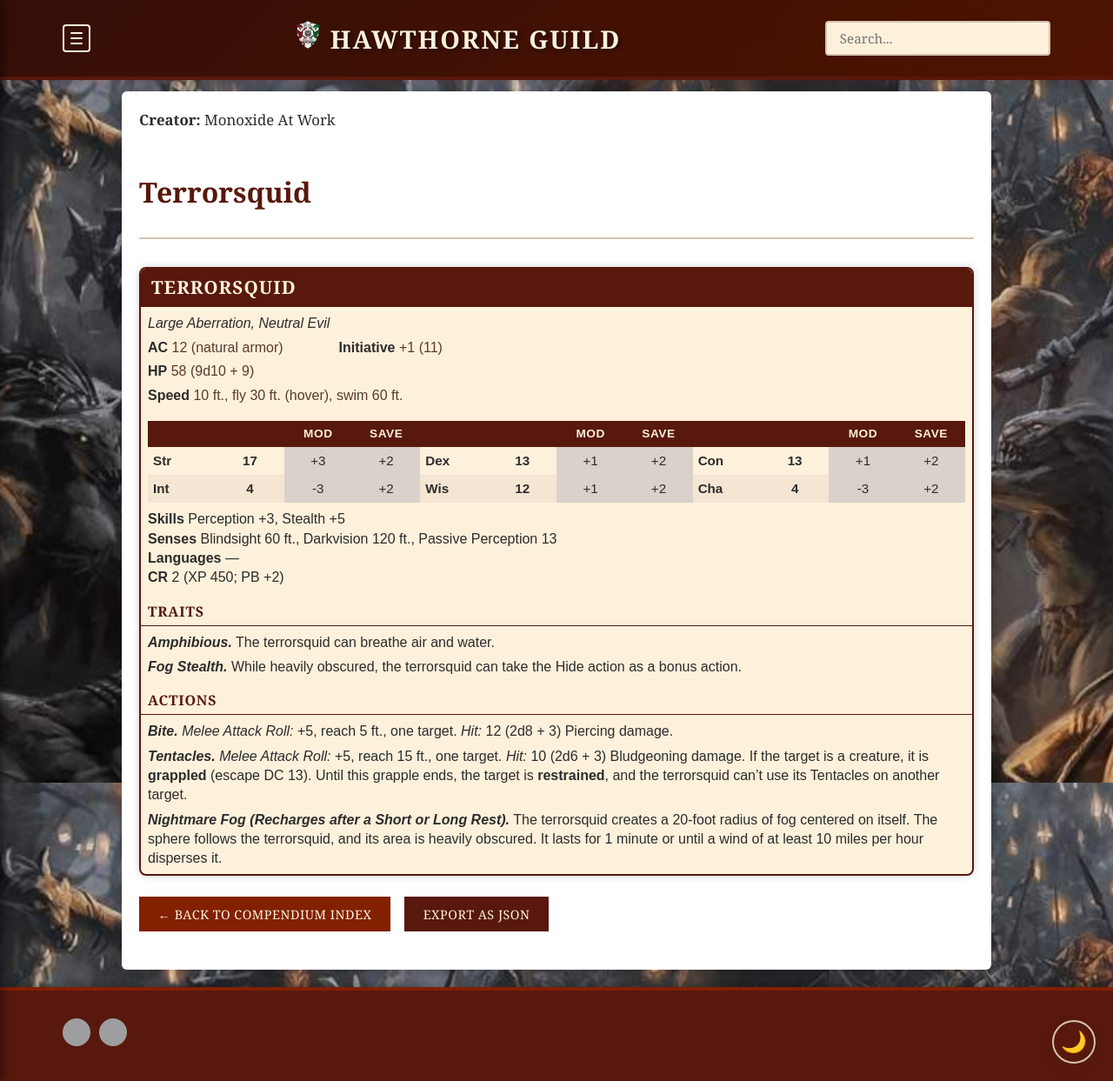
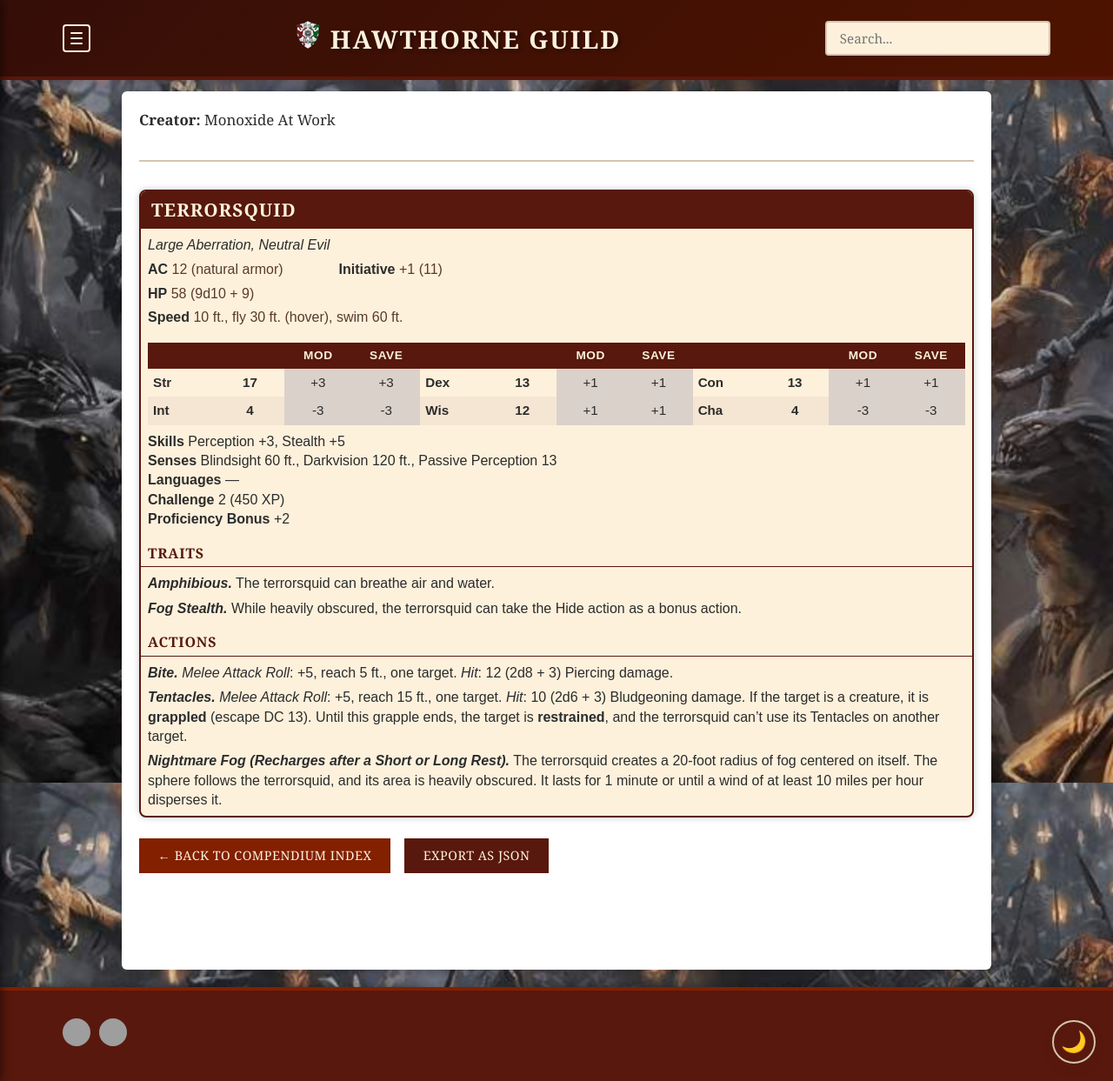
Before and after one commit to coconutswallow/Guides, a Jekyll site: the page built from _monsters/terrorsquid.md, in a window 1280 px wide and 1243 px high. Shown: the whole window at 87% size. Built offline with Jekyll 4.4.1, drawn with Linux system fonts in a browser that asks for light colours; comment, search, counter and statistics services are not loaded; grey boxes are pictures that could not be loaded.

Commit message:
Update terrorsquid.md

```diff
--- a/_monsters/terrorsquid.md
+++ b/_monsters/terrorsquid.md
@@ -2,32 +2,32 @@
 layout: statblock
 title: Terrorsquid
 cr: 2
+size: Large
 type: Aberration
-size: Large
 alignment: Neutral Evil
 category: 2014 Fair Game
 creator: Monoxide At Work
 ---
 
-## Terrorsquid
-
-
-
 ___
 > ## Terrorsquid
 > *Large Aberration, Neutral Evil*
 >
-> **AC** 12 (natural armor) **HP** 58 (9d10 + 9) **Speed** 10 ft., fly 30 ft. (hover), swim 60 ft. **Initiative** +1 (11)
+> **AC** 12 (natural armor)
+> **HP** 58 (9d10 + 9)
+> **Speed** 10 ft., fly 30 ft. (hover), swim 60 ft.
+> **Initiative** +1 (11)
 >
 > |     |     | MOD | SAVE |     |     | MOD | SAVE |     |     | MOD | SAVE |
 > |:--- |:---:|:---:|:----:|:--- |:---:|:---:|:----:|:--- |:---:|:---:|:----:|
-> | **Str** | 17 | +3 | +2 | **Dex** | 13 | +1 | +2 | **Con** | 13 | +1 | +2 |
-> | **Int** | 4 | -3 | +2 | **Wis** | 12 | +1 | +2 | **Cha** | 4 | -3 | +2 |
+> | **Str** | 17 | +3 | +3 | **Dex** | 13 | +1 | +1 | **Con** | 13 | +1 | +1 |
+> | **Int** | 4 | -3 | -3 | **Wis** | 12 | +1 | +1 | **Cha** | 4 | -3 | -3 |
 >
 > **Skills** Perception +3, Stealth +5
 > **Senses** Blindsight 60 ft., Darkvision 120 ft., Passive Perception 13
 > **Languages** ---
-> **CR** 2 (XP 450; PB +2)
+> **Challenge** 2 (450 XP)
+> **Proficiency Bonus** +2
 >
 > ### Traits
 >
@@ -37,8 +37,9 @@
 >
 > ### Actions
 >
-> ***Bite.*** *Melee Attack Roll:* +5, reach 5 ft., one target. *Hit:* 12 (2d8 + 3) Piercing damage.
+> ***Bite.*** *Melee Attack Roll*: +5, reach 5 ft., one target. *Hit*: 12 (2d8 + 3) Piercing damage.
 >
-> ***Tentacles.*** *Melee Attack Roll:* +5, reach 15 ft., one target. *Hit:* 10 (2d6 + 3) Bludgeoning damage. If the target is a creature, it is **grappled** (escape DC 13). Until this grapple ends, the target is **restrained**, and the terrorsquid can't use its Tentacles on another target.
+> ***Tentacles.*** *Melee Attack Roll*: +5, reach 15 ft., one target. *Hit*: 10 (2d6 + 3) Bludgeoning damage. If the target is a creature, it is **grappled** (escape DC 13). Until this grapple ends, the target is **restrained**, and the terrorsquid can’t use its Tentacles on another target.
 >
 > ***Nightmare Fog (Recharges after a Short or Long Rest).*** The terrorsquid creates a 20-foot radius of fog centered on itself. The sphere follows the terrorsquid, and its area is heavily obscured. It lasts for 1 minute or until a wind of at least 10 miles per hour disperses it.
+>
```
